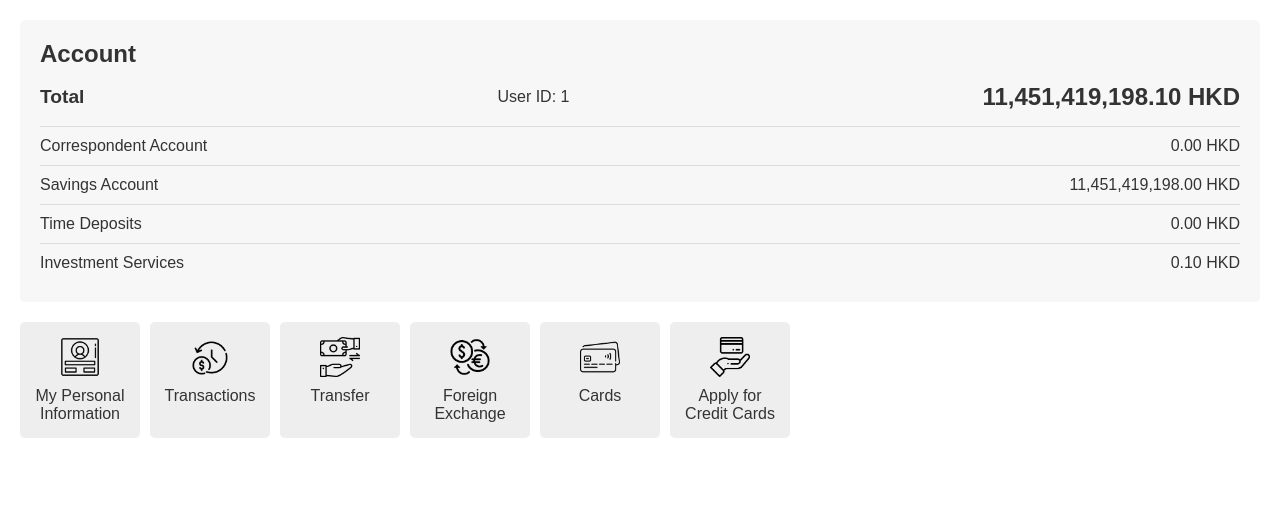
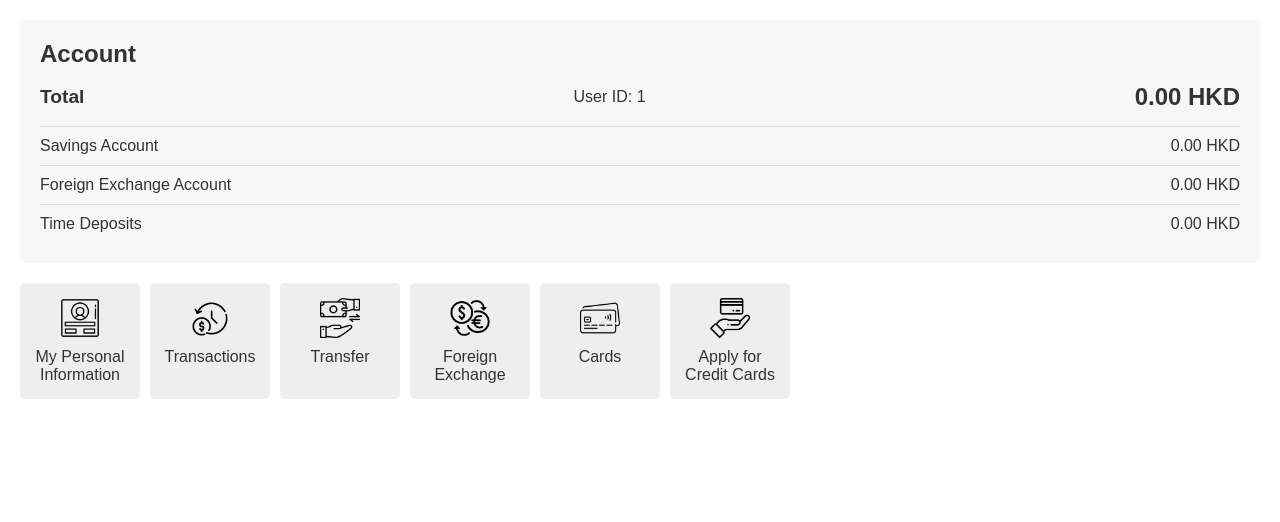
Before and after one commit to TurboHK/Online_Banking, a PHP site: page /dashboard.php in a window 1280 px wide. Shown: the part 72-594 px from the top of the page. Run offline with PHP 8.4, Linux system fonts and the light colour scheme; the visitor is signed in with stand-in values (Sample User, id 1); tables that the repository leaves empty or names only in its code hold one stand-in row (values such as "Sample post").

Commit message:
Latest Ver

```diff
--- a/dashboard.php
+++ b/dashboard.php
@@ -3,30 +3,75 @@ session_start();
 include 'db_user_connection.php';
 
 if (!isset($_SESSION['username'])) {
-    header("Location: index.html"); //If not logged in redirect to login page
+    header("Location: index.html"); // If not logged in, redirect to login page
     exit();
 }
 
-$current_username = $_SESSION['username']; // 当前登录的用户名
+$current_username = $_SESSION['username']; // Currently logged-in user's username
 
-//Start timing
+// Start timing
 $start_time = microtime(true);
 
-// 查询当前用户名对应的用户 ID
+// Query the user ID corresponding to the current username
 $stmt = $conn->prepare("SELECT id FROM users WHERE username=?");
 $stmt->bind_param("s", $current_username);
 $stmt->execute();
 $result = $stmt->get_result();
 
-// 获取用户 ID
+// Get user ID
 $user_data = $result->fetch_assoc();
-$user_id = $user_data['id'] ?? 'N/A'; // 如果没有找到，默认显示 'N/A'
+$user_id = $user_data['id'] ?? 'N/A'; // If not found, default display is 'N/A'
 
 $stmt->close();
 
-//End timing
+// Initialize account balances
+$savings_account_balance = 0.00;
+$foreign_exchange_balance = 0.00;
+$time_deposit_balance = 0.00;
+
+// Query savings account balance (from debitcards table)
+$stmt = $conn->prepare("
+    SELECT SUM(balance) AS total_balance
+    FROM debitcards
+    INNER JOIN cards ON debitcards.id = cards.id
+    WHERE cards.cardholder_id = ?");
+$stmt->bind_param("i", $user_id);
+$stmt->execute();
+$result = $stmt->get_result();
+$savings_account_data = $result->fetch_assoc();
+$savings_account_balance = $savings_account_data['total_balance'] ?? 0.00;
+$stmt->close();
+
+// Query foreign exchange account balance (from Account table)
+$stmt = $conn->prepare("
+    SELECT local_currency_balance
+    FROM Account
+    WHERE user_id = ? AND Account_type = 'foreign_exchange'");
+$stmt->bind_param("i", $user_id);
+$stmt->execute();
+$result = $stmt->get_result();
+$foreign_exchange_data = $result->fetch_assoc();
+$foreign_exchange_balance = $foreign_exchange_data['local_currency_balance'] ?? 0.00;
+$stmt->close();
+
+// Query time deposit account balance (from Account table)
+$stmt = $conn->prepare("
+    SELECT local_currency_balance
+    FROM Account
+    WHERE user_id = ? AND Account_type = 'time_deposit'");
+$stmt->bind_param("i", $user_id);
+$stmt->execute();
+$result = $stmt->get_result();
+$time_deposit_data = $result->fetch_assoc();
+$time_deposit_balance = $time_deposit_data['local_currency_balance'] ?? 0.00;
+$stmt->close();
+
+// Calculate the total balance
+$total_balance = $savings_account_balance + $foreign_exchange_balance + $time_deposit_balance;
+
+// End timing
 $end_time = microtime(true);
-$execution_time = round(($end_time - $start_time) * 1000, 2); //Convert to milliseconds
+$execution_time = round(($end_time - $start_time) * 1000, 2); // Convert to milliseconds
 ?>
 
 <!DOCTYPE html>
@@ -50,7 +95,6 @@ $execution_time = round(($end_time - $start_time) * 1000, 2); //Convert to milli
                 Current User: <?php echo htmlspecialchars($_SESSION['username']); ?>
                 <button class="logout-button" style="margin-left: 10px;" onclick="window.location.href='logout.php'">Logout</button>
             </div>
-
         </div>
     </header>
 
@@ -61,24 +105,20 @@ $execution_time = round(($end_time - $start_time) * 1000, 2); //Convert to milli
             <div class="account">
                 <h3>Total</h3>
                 <span class="account-number">User ID: <?php echo htmlspecialchars($user_id); ?></span>
-                <div class="account-balance">11,451,419,198.10 HKD</div>
+                <div class="account-balance"><?php echo number_format($total_balance, 2); ?> HKD</div>
             </div>
             <div class="sub-accounts">
                 <div class="sub-account">
-                    <span>Correspondent Account</span>
-                    <span class="balance">0.00 HKD</span>
+                    <span>Savings Account</span>
+                    <span class="balance"><?php echo number_format($savings_account_balance, 2); ?> HKD</span>
                 </div>
                 <div class="sub-account">
-                    <span>Savings Account</span>
-                    <span class="balance">11,451,419,198.00 HKD</span>
+                    <span>Foreign Exchange Account</span>
+                    <span class="balance"><?php echo number_format($foreign_exchange_balance, 2); ?> HKD</span>
                 </div>
                 <div class="sub-account">
                     <span>Time Deposits</span>
-                    <span class="balance">0.00 HKD</span>
-                </div>
-                <div class="sub-account">
-                    <span>Investment Services</span>
-                    <span class="balance">0.10 HKD</span>
+                    <span class="balance"><?php echo number_format($time_deposit_balance, 2); ?> HKD</span>
                 </div>
             </div>
         </section>
@@ -96,7 +136,6 @@ $execution_time = round(($end_time - $start_time) * 1000, 2); //Convert to milli
             <div class="link">
                 <img src="./assets/icons/transfer.png"/>
                 <a href="./transfer.php" class="quick-link-links"><span>Transfer</span></a>
-
             </div>
             <div class="link">
                 <img src="./assets/icons/foreign-exchange.png"/>
@@ -110,13 +149,14 @@ $execution_time = round(($end_time - $start_time) * 1000, 2); //Convert to milli
                 <img src="./assets/icons/credit.png"/>
                 <a href="./applycredit.php" class="quick-link-links"><span>Apply for Credit Cards</span></a>
             </div>
-
         </section>
     </main>
 
     <footer class="footer">
         <?php if ($execution_time): ?>
-            It took <?php echo $execution_time; ?> milliseconds to get data from the server.</p>
+            It took <?php echo $execution_time; ?> milliseconds to get data from the server.
         <?php endif; ?>
         ©2024 Global Banking Corporation Limited. All rights reserved.
     </footer>
+</body>
+</html>
--- a/user_card_management.php
+++ b/user_card_management.php
@@ -3,7 +3,7 @@ session_start();
 include 'db_user_connection.php';
 
 if (!isset($_SESSION['username'])) {
-    header("Location: index.html"); // 如果没有登录则跳转到登录页面
+    header("Location: index.html"); // Jump to login page if not logged in
     exit();
 }
 
```
Also changed, not shown: README.md.
